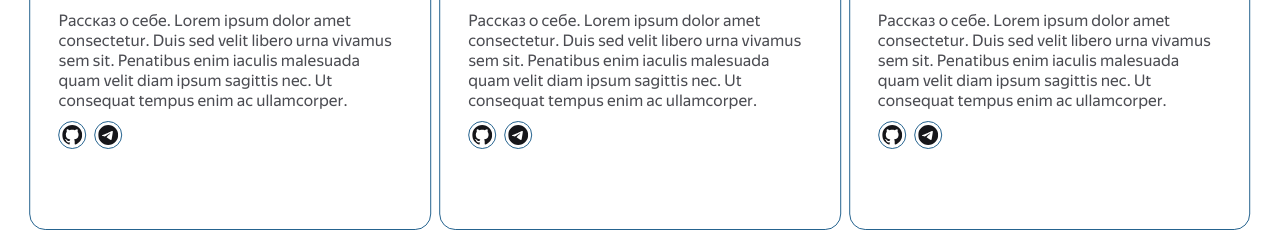
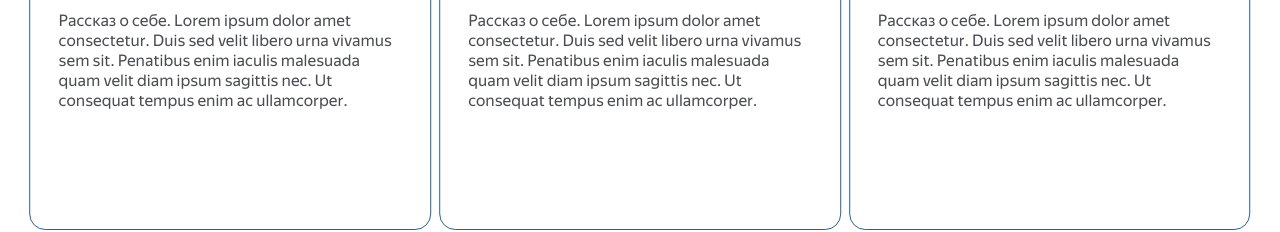
Before and after one commit to SergeiKachenia/Lorem-Ipsum-Team-landing, a React (Create React App) app: page / in a window 1280 px wide. Shown: the part 1160-1392 px from the top of the page. Built offline with nearby package versions, Linux system fonts and the light colour scheme.

Commit message:
feat: добавлена проверка на наличие ссылки

```diff
--- a/src/components/TeamMemberCard/TeamMemberCard.tsx
+++ b/src/components/TeamMemberCard/TeamMemberCard.tsx
@@ -25,8 +25,8 @@ export const TeamMemberCard: React.FC<ITeamMemberCardProps> = ({ name, stackList
       <div className={styles.cardDescription}>
         <span>{desc}</span>
         <div className={styles.cardLinks}>
-          <IconLink IconEl={GitHubIcon} href={ghLink} />
-          <IconLink IconEl={TelegramIcon} href={tgLink} />
+          {ghLink != null && ghLink !== '' && <IconLink IconEl={GitHubIcon} href={ghLink} />}
+          {tgLink != null && tgLink !== '' && <IconLink IconEl={TelegramIcon} href={tgLink} />}
         </div>
       </div>
     </div>
--- a/src/types/IIconLinkProps.tsx
+++ b/src/types/IIconLinkProps.tsx
@@ -2,5 +2,5 @@ import React from 'react';
 
 export interface IIconLinkProps {
   IconEl: React.FC;
-  href: string | undefined;
+  href: string;
 }
--- a/src/types/ITeamMemberCardProps.ts
+++ b/src/types/ITeamMemberCardProps.ts
@@ -5,6 +5,6 @@ export interface ITeamMemberCardProps {
   stackList: IStackItem[];
   desc: string;
   uuid: string;
-  tgLink: string;
-  ghLink: string;
+  tgLink?: string;
+  ghLink?: string;
 }
```
